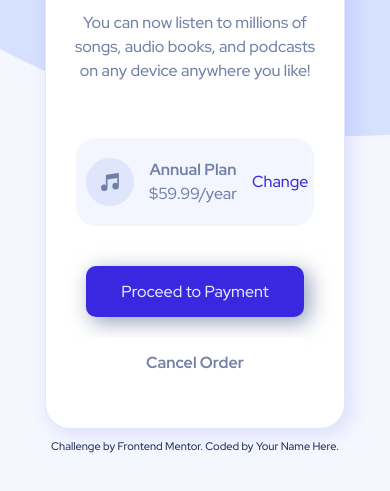
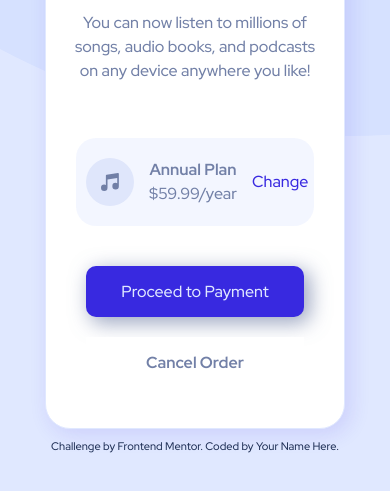
Before and after one commit to zlatozaraZlatkova/order-summary-component, a plain HTML site: page index.html in a window 390 px wide. Shown: the part 301-792 px from the top of the page. Drawn offline with Linux system fonts and the light colour scheme.

Commit message:
Update style.css

```diff
--- a/resources/css/style.css
+++ b/resources/css/style.css
@@ -169,7 +169,7 @@ p {
 
 @media (max-width: 450px) {
     body {
-        background-color: var(--very-pale-blue);
+
         background-image: url(/resources/images/pattern-background-mobile.svg) no-repeat;
         background-size: auto;
     }
```
